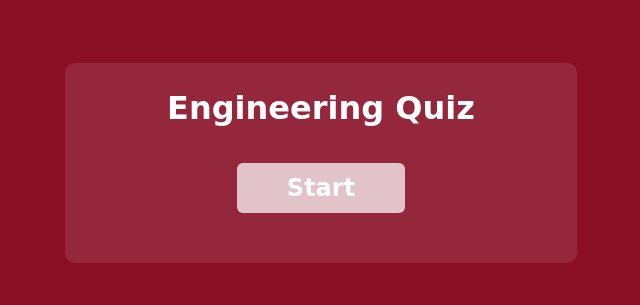
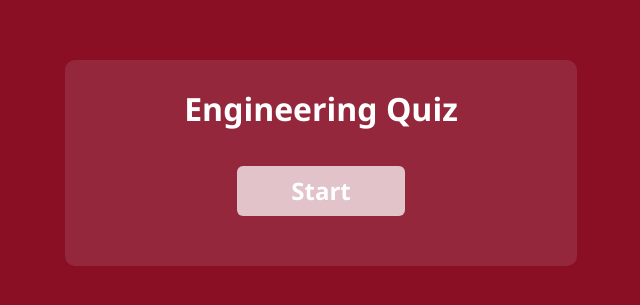
Before and after one commit to SESS22/NEM2023QUIZ, a plain HTML site: page index.html in a window 1280 px wide. Shown: the part 237-542 px from the top of the page, without its empty margins (319-959 px from the left). Drawn offline with Linux system fonts and the light colour scheme.

Commit message:
changed font

```diff
--- a/style.css
+++ b/style.css
@@ -1,6 +1,6 @@
 *, *::before, *::after {
     box-sizing: border-box;
-    font-family: 'Comfortaa', cursive;
+    font-family:'Segoe UI', Tahoma, Geneva, Verdana, sans-serif;
     color: white;
   }
 
```
